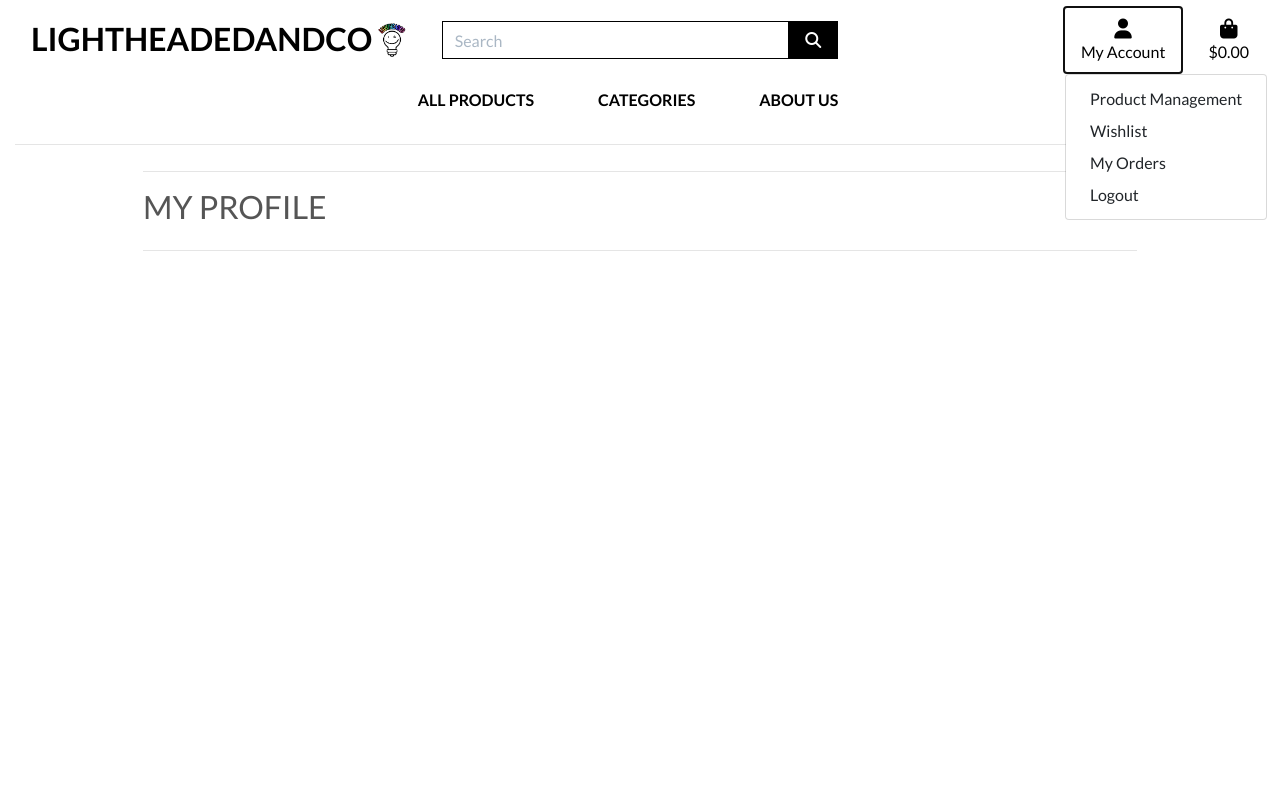
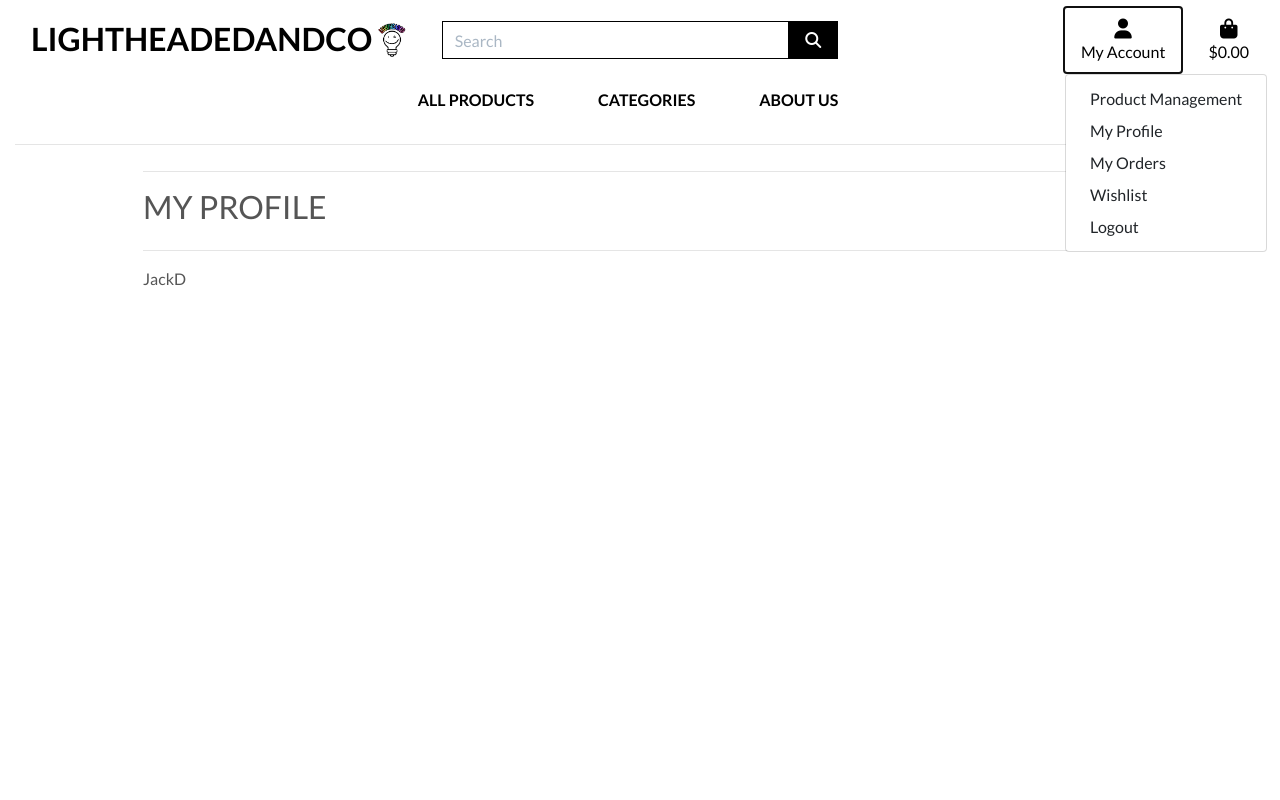
Before and after one commit to JoeOrtiz1995/Lightheadedandco, a Django app: page /profile/ in a window 1280 px wide, after a click on "My Account". Run offline with Django 3.2, Linux system fonts and the light colour scheme; a user stored in the database is signed in; data comes from the database, SQL or seed files in the repository; parts of the project's set-up code (start-up, migrations or seed data) failed here and were passed over; some libraries are stand-ins or nearby versions.

Commit message:
Add code for users to access profile page

```diff
--- a/profiles/templates/profiles/profile.html
+++ b/profiles/templates/profiles/profile.html
@@ -23,5 +23,6 @@
       <hr>
     </div>
   </div>
+  {{ profile }}
 </div>
 {% endblock %}
--- a/profiles/views.py
+++ b/profiles/views.py
@@ -1,11 +1,15 @@
-from django.shortcuts import render
+from django.shortcuts import render, get_object_or_404
+from .models import UserProfile
 
 # Create your views here.
 def profile(request):
   """
   Dispalys a User's profile
   """
+  profile = get_object_or_404(UserProfile, user=request.user)
   template = 'profiles/profile.html'
-  context = {}
+  context = {
+    'profile': profile,
+  }
 
   return render(request, template, context)
--- a/templates/base.html
+++ b/templates/base.html
@@ -95,8 +95,9 @@
               {% if request.user.is_superuser %}
               <a href="" class="dropdown-item">Product Management</a>
               {% endif %}
+              <a href="{% url 'profile' %}" class="dropdown-item">My Profile</a>
+              <a href="" class="dropdown-item">My Orders</a>
               <a href="" class="dropdown-item">Wishlist</a>
-              <a href="" class="dropdown-item">My Orders</a>
               <a href="{% url 'account_logout' %}" class="dropdown-item">Logout</a>
               {% else %}
               <a href="{% url 'account_signup' %}" class="dropdown-item">Register</a>
@@ -130,11 +131,11 @@
 
         {% include 'includes/mobile-top-header.html' %}
         {% include 'includes/main-nav.html' %}
-
       </nav>
     </div>
     <hr>
   </header>
+
 
   {% if messages %}
   <div class="message-container">
```
